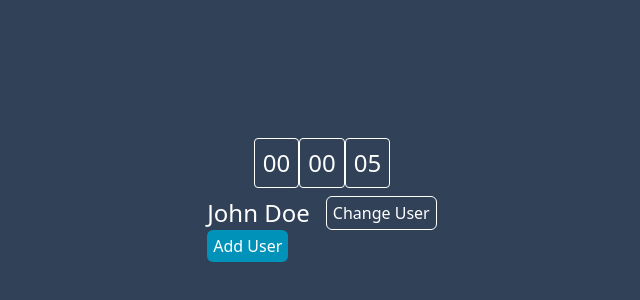
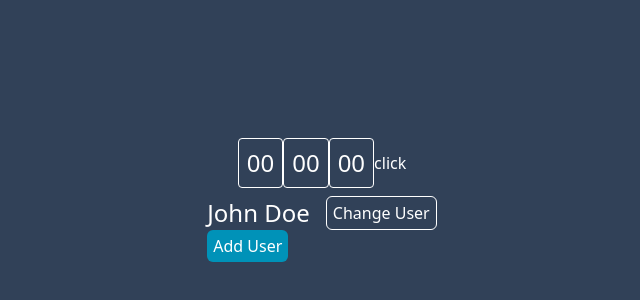
Before and after one commit to alaminsframe/react, a React (Vite) app: page / in a window 1280 px wide. Shown: the part 200-500 px from the top of the page, without its empty margins (318-958 px from the left). Built offline with nearby package versions, Linux system fonts and the light colour scheme.

Commit message:
useeffect

```diff
--- a/src/Exercise/Timer.jsx
+++ b/src/Exercise/Timer.jsx
@@ -1,9 +1,17 @@
+import { useEffect } from 'react';
 import {useState} from 'react'
 
 const Timer = () => {
     let [sec, setSec] = useState(0);
     let [min, setMin] = useState(0);
     let [hour, setHour] = useState(0);
+
+    useEffect(()=>{console.log("useEffect without any dependency");
+    })
+    useEffect(()=>{console.log("useEffect with empty dependency");
+    },[])
+    useEffect(()=>{console.log("useEffect with dependency");
+    },[sec])
     setTimeout(() => {
         setSec(++sec)
         if(sec === 60){
@@ -15,7 +23,7 @@ const Timer = () => {
             }
         }
     }
-    , 1000);
+    , 10000);
     let zero = "0";
     return (
         <div className='flex'>
@@ -28,6 +36,9 @@ const Timer = () => {
             <p className='text-2xl p-2 border rounded'>
                 {sec >= 10 ? sec : zero+sec}
             </p>
+            <button onClick={()=>setSec(++sec)}>
+                click
+            </button>
         </div>
     )
 }
```
